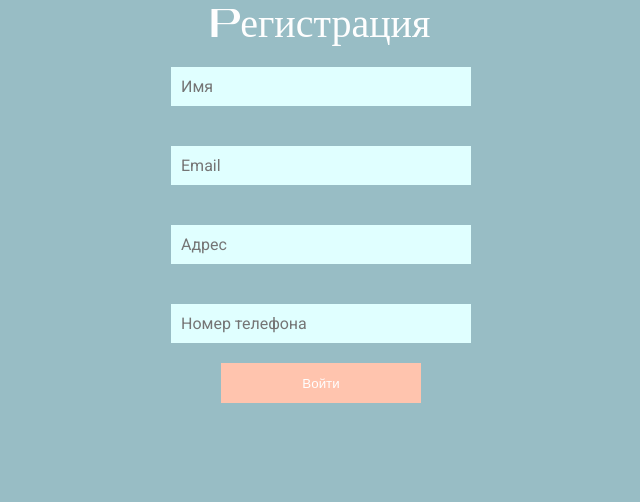
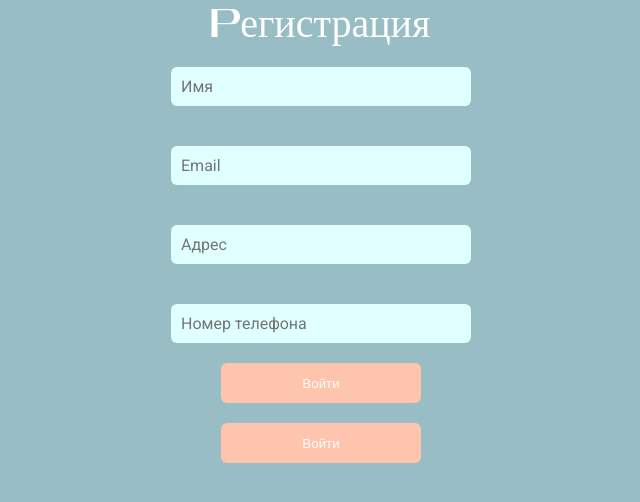
Before and after one commit to StellRay666s/flora, a React (Create React App) app: page /registration in a window 1280 px wide. Shown: the top 502 px of the page, without its empty margins (319-959 px from the left). Built offline with nearby package versions, Linux system fonts and the light colour scheme.

Commit message:
start work to Redux

```diff
--- a/package.json
+++ b/package.json
@@ -3,12 +3,14 @@
   "version": "0.1.0",
   "private": true,
   "dependencies": {
+    "@reduxjs/toolkit": "^1.8.2",
     "@testing-library/jest-dom": "^5.14.1",
     "@testing-library/react": "^13.0.0",
     "@testing-library/user-event": "^13.2.1",
     "axios": "^0.27.2",
     "react": "^18.2.0",
     "react-dom": "^18.2.0",
+    "react-redux": "^8.0.2",
     "react-router-dom": "^6.3.0",
     "react-scripts": "5.0.1",
     "react-scroll": "^1.8.7",
--- a/src/index.js
+++ b/src/index.js
@@ -1,13 +1,17 @@
-import React from 'react';
-import ReactDOM from 'react-dom/client';
-import './index.scss';
-import App from './App';
-import { BrowserRouter as Router } from 'react-router-dom';
-const root = ReactDOM.createRoot(document.getElementById('root'));
+import React from "react";
+import ReactDOM from "react-dom/client";
+import "./index.scss";
+import store from "./redux/store";
+import { Provider } from "react-redux";
+import App from "./App";
+import { BrowserRouter as Router } from "react-router-dom";
+const root = ReactDOM.createRoot(document.getElementById("root"));
 root.render(
   <Router>
-    <App />
-  </Router>,
+    <Provider store={store}>
+      <App />
+    </Provider>
+  </Router>
 );
 
 // If you want to start measuring performance in your app, pass a function
--- a/src/index.scss
+++ b/src/index.scss
@@ -517,6 +517,7 @@ header {
     input {
       margin-top: 20px;
       padding: 10px;
+      border-radius: 6px;
       font-size: 16px;
       font-family: "Roboto";
       outline: none;
@@ -525,6 +526,7 @@ header {
       border: 1px;
     }
     button {
+      border-radius: 6px;
       width: 200px;
       height: 40px;
       border: 1px;
@@ -555,6 +557,7 @@ header {
     .close {
       text-align: right;
       margin-bottom: 30px;
+      cursor: pointer;
     }
     .text {
       text-align: left;
--- a/src/pages/Auth.jsx
+++ b/src/pages/Auth.jsx
@@ -1,6 +1,11 @@
-import React from 'react';
+import React from "react";
+import { useSelector, useDispatch } from "react-redux";
 
 function Auth() {
+  const count = useSelector(state => state.counter.value);
+  const dispatch = useDispatch();
+
+  console.log(count);
   return (
     <>
       <h1>Авторизация</h1>
@@ -11,6 +16,10 @@ function Auth() {
           <button>Войти</button>
         </div>
       </div>
+      <div>
+        <button>+</button>
+        <button></button>
+      </div>
     </>
   );
 }
--- a/src/pages/Registr.jsx
+++ b/src/pages/Registr.jsx
@@ -1,16 +1,31 @@
-import React from 'react';
+import React from "react";
+import { addUser } from "../redux/counterSlice";
+import { useDispatch } from "react-redux/es/exports";
+function Registr() {
+  const [obj, setObj] = React.useState([]);
+  const [items, setItem] = React.useState([{}]);
 
-function Registr() {
+  const dispatch = useDispatch();
+
+  console.log(items);
+
+  function add() {
+    items.push(obj);
+  }
+  function change(e, prop) {
+    setObj({ ...obj, [prop]: e.target.value });
+  }
   return (
     <>
       <h1>Регистрация</h1>
       <div className="authWrapper">
         <div className="formAuth">
-          <input type="text" placeholder="Имя" />
-          <input type="text" placeholder="Email" />
-          <input type="text" placeholder="Адрес" />
-          <input type="text" placeholder="Номер телефона" />
-          <button>Войти</button>
+          <input type="text" onChange={e => change(e, "name")} placeholder="Имя" />
+          <input type="text" onChange={e => change(e, "email")} placeholder="Email" />
+          <input type="text" onChange={e => change(e, "adress")} placeholder="Адрес" />
+          <input type="text" onChange={e => change(e, "phone")} placeholder="Номер телефона" />
+          <button onClick={() => dispatch(addUser(items))}>Войти</button>
+          <button onClick={() => add()}>Войти</button>
         </div>
       </div>
     </>
--- /dev/null
+++ b/src/redux/counterSlice.js
@@ -0,0 +1,23 @@
+import { createSlice } from "@reduxjs/toolkit";
+
+export const registerSlice = createSlice({
+  name: "user",
+  initialState: {
+    users: [],
+  },
+
+  reducers: {
+    addUser(state, action) {
+      state.users.push({
+        id: new Date().toISOString(),
+        name: action.payload,
+        email: action.payload,
+        adress: action.payload,
+        phone: action.payload,
+      });
+    },
+  },
+});
+export const { addUser } = registerSlice.actions;
+
+export default registerSlice.reducer;
--- /dev/null
+++ b/src/redux/store.js
@@ -0,0 +1,8 @@
+import { configureStore } from "@reduxjs/toolkit";
+import counterReducer from "./counterSlice";
+
+export default configureStore({
+  reducer: {
+    counter: counterReducer,
+  },
+});
```
Also changed, not shown: 1 other file (tests, documents, lock files or other folders).
